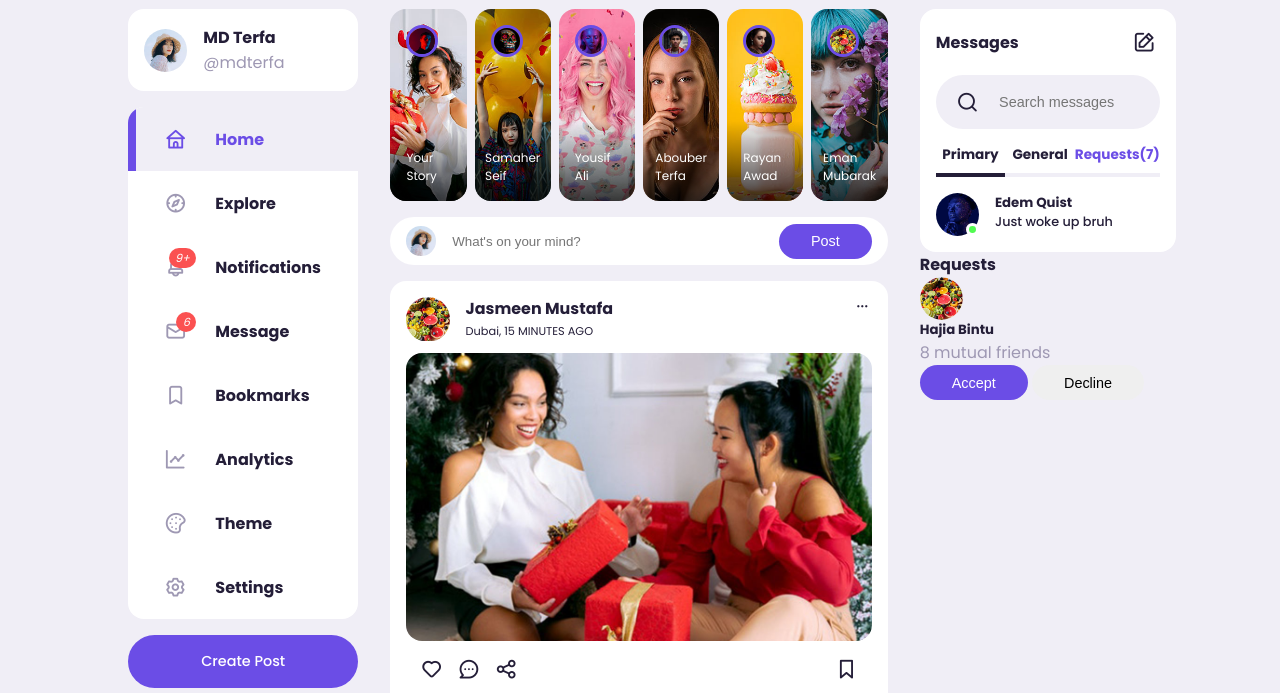
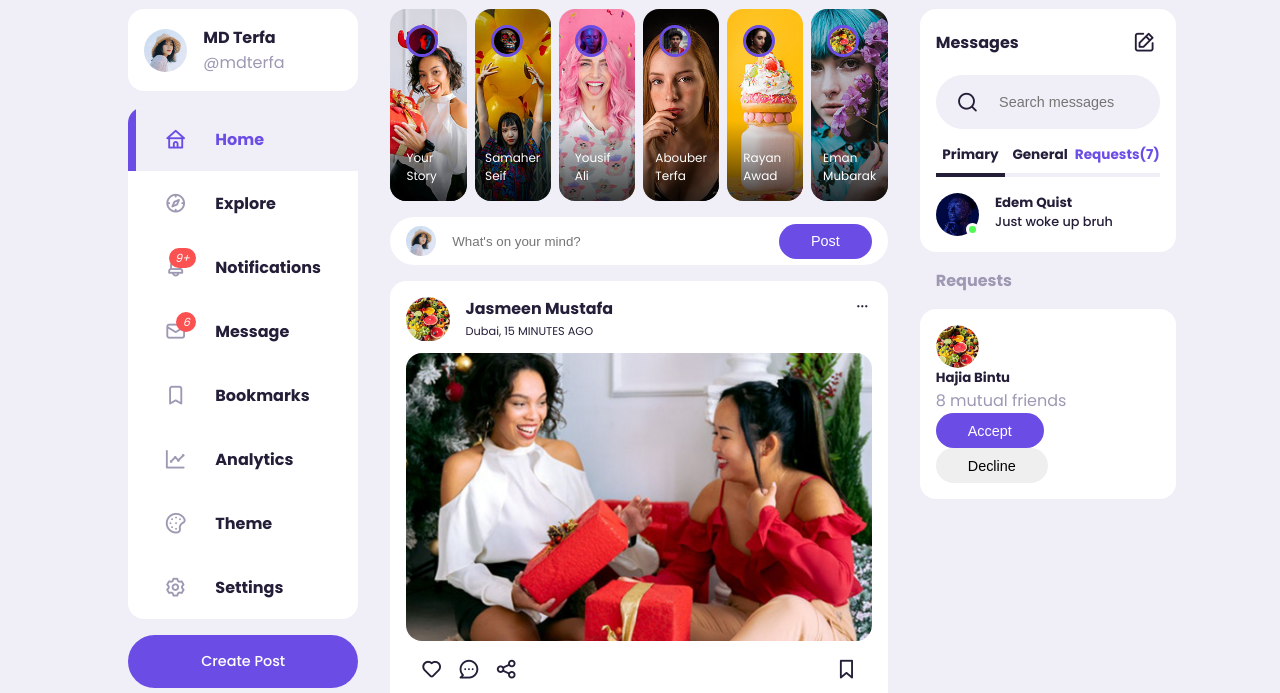
Before and after one commit to mohammedterfa/Responsive-social-media-website, a plain HTML site: page index.html in a window 1280 px wide. Shown: the part 77-770 px from the top of the page. Drawn offline with nearby package versions, Linux system fonts and the light colour scheme.

Commit message:
style added

```diff
--- a/style.css
+++ b/style.css
@@ -520,3 +520,23 @@ main .container .right{
     bottom: 0;
     right: 0;
 }
+
+
+/*++++++++++++++++++++++++ Friends Requests  +++++++++++++++++++++++++++*/
+
+
+.right .friend-requests{
+    margin-top: 1rem;
+}
+
+.right .friend-requests h4{
+    color: var(--color-gray);
+    margin: 1rem;
+}
+
+.right .request{
+    background: var(--color-white);
+    padding: var(--card-padding);
+    border-radius: var(--card-border-radius);
+    margin-bottom: 0.7rem;
+}
```
